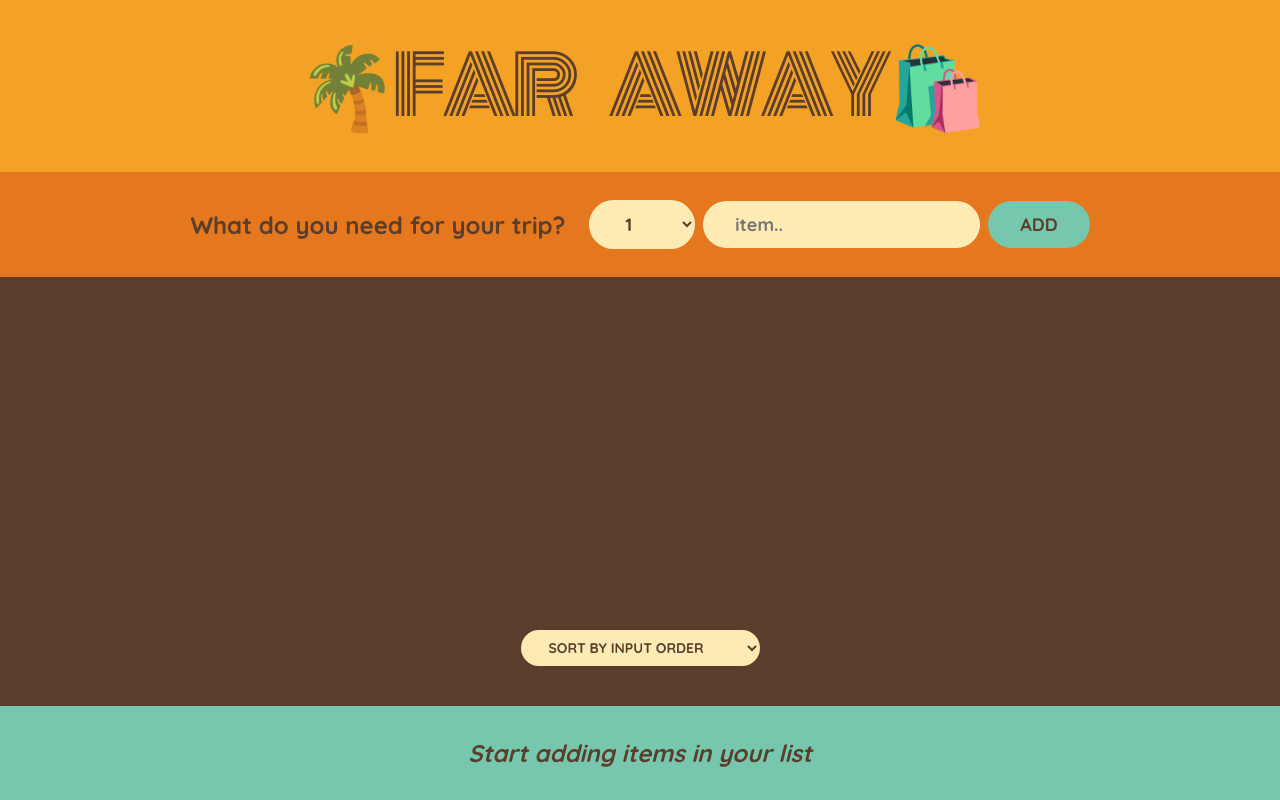
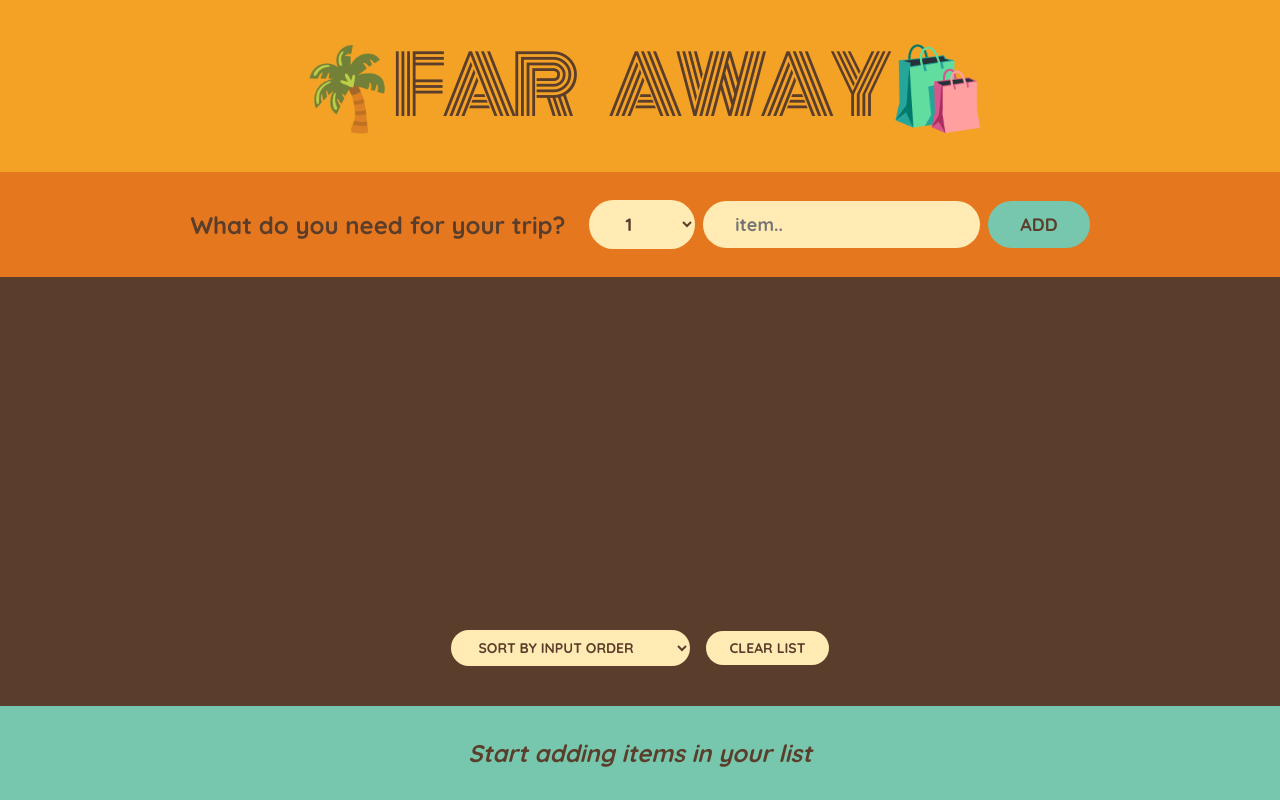
Before and after one commit to ManasGitRep/Travel-list-React, a React (Create React App) app: page / in a window 1280 px wide. Built offline with nearby package versions, Linux system fonts and the light colour scheme.

Commit message:
Clear list feature added

```diff
--- a/src/App.js
+++ b/src/App.js
@@ -19,7 +19,9 @@
       )
     );
   }
-
+  function handleClearList() {
+    setItems([]);
+  }
   return (
     <div className="app">
       <Logo />
@@ -28,6 +30,7 @@
         items={items}
         onDeleteItem={handleDeleteItems}
         onToggleItem={handleToggleItems}
+        onClearList={handleClearList}
       />
       <Stats items={items} />
     </div>
@@ -74,7 +77,7 @@
   );
 }
 
-function PackingList({ items, onDeleteItem, onToggleItem }) {
+function PackingList({ items, onDeleteItem, onToggleItem, onClearList }) {
   const [sortby, setSortBy] = useState("input");
   let sortedItems;
   if (sortby === "input") sortedItems = items;
@@ -86,6 +89,7 @@
     sortedItems = items
       .slice()
       .sort((a, b) => Number(a.packed) - Number(b.packed));
+
   return (
     <div className="list">
       <ul>
@@ -104,6 +108,7 @@
           <option value="description">Sort by decsription</option>
           <option value="packed">Sort by packed status</option>
         </select>
+        <button onClick={onClearList}>Clear list</button>
       </div>
     </div>
   );
```
